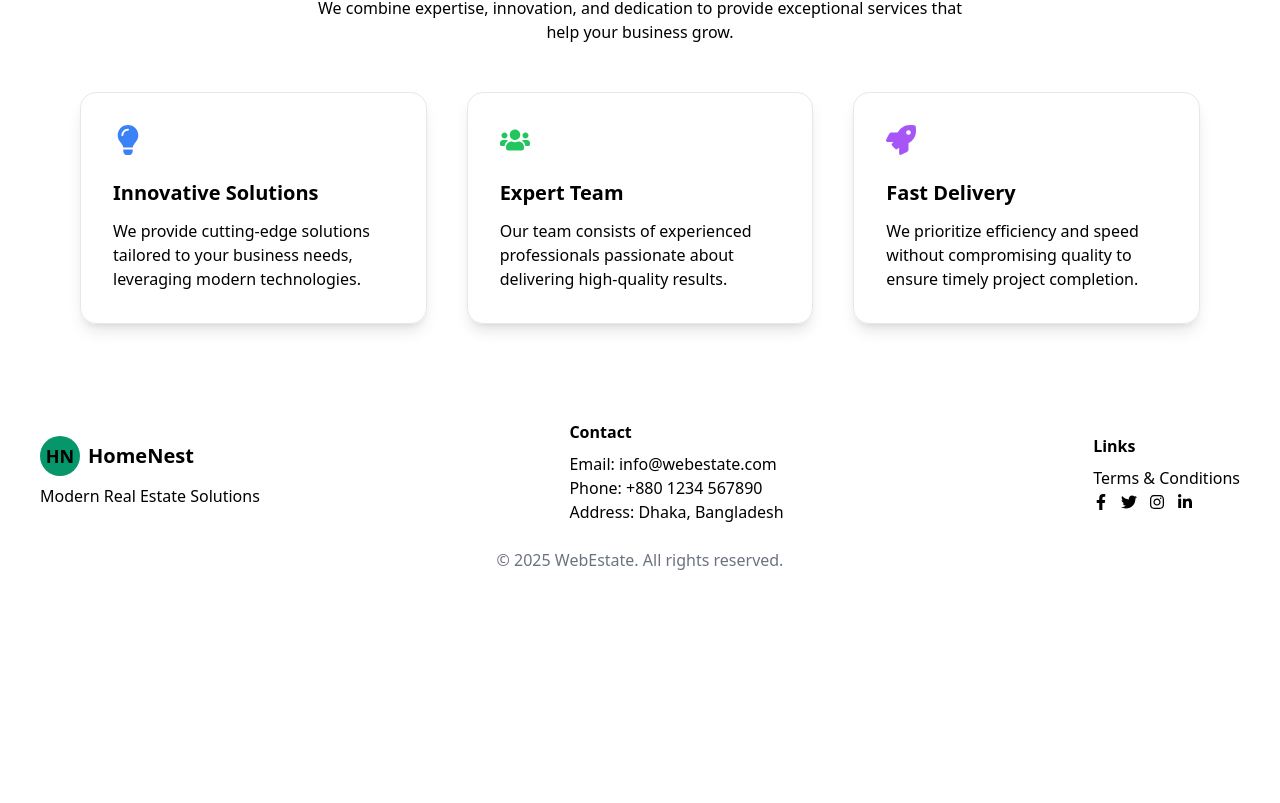
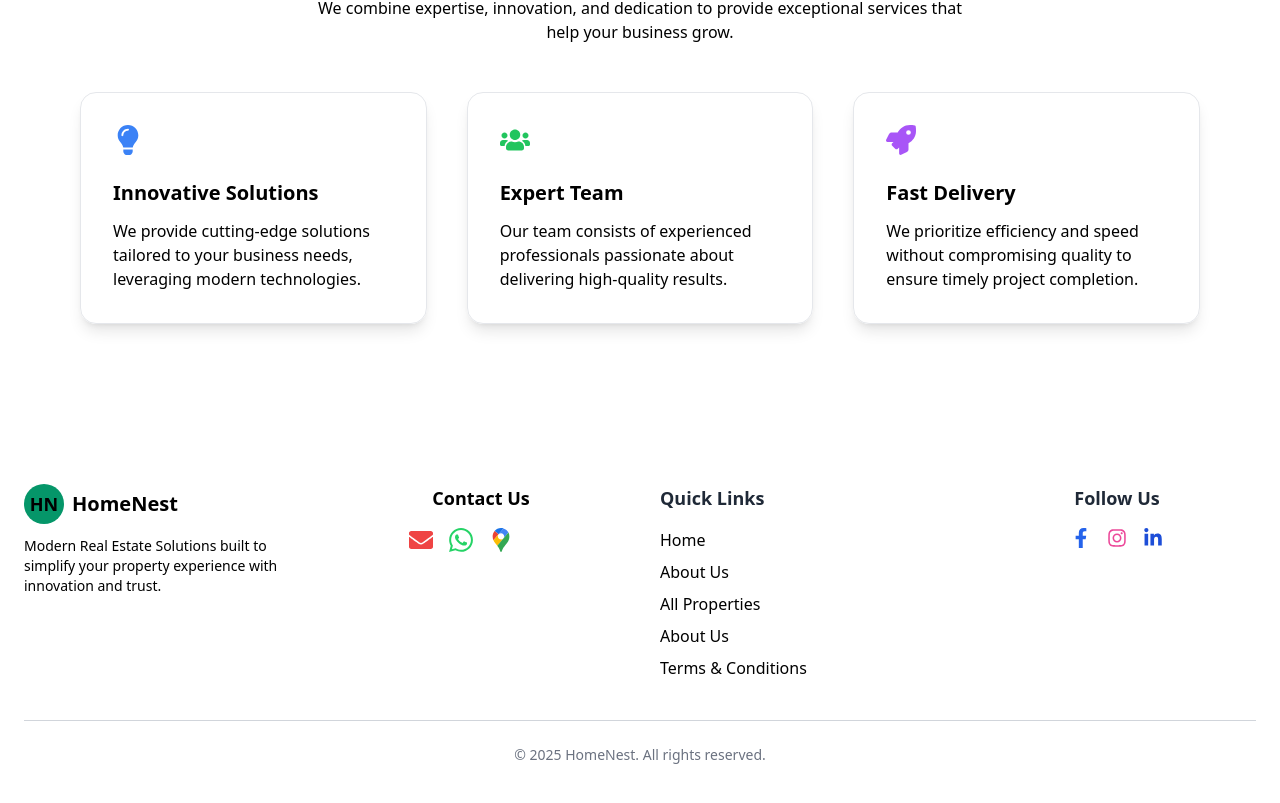
Before and after one commit to Raihan1018/HomeNest-client, a React (Vite) app: page / in a window 1280 px wide. Shown: the part 2796-3599 px from the top of the page. Before the commit the page ends 3384 px from the top, so only its background shows below. Built offline with nearby package versions, Linux system fonts and the light colour scheme; no server answers.

Commit message:
footer design done

```diff
--- /dev/null
+++ b/src/Icon/GitHub.jsx
@@ -0,0 +1,13 @@
+const GitHub = (props) => (
+  <svg {...props} viewBox="0 0 1024 1024" fill="none">
+    <path
+      fillRule="evenodd"
+      clipRule="evenodd"
+      d="M8 0C3.58 0 0 3.58 0 8C0 11.54 2.29 14.53 5.47 15.59C5.87 15.66 6.02 15.42 6.02 15.21C6.02 15.02 6.01 14.39 6.01 13.72C4 14.09 3.48 13.23 3.32 12.78C3.23 12.55 2.84 11.84 2.5 11.65C2.22 11.5 1.82 11.13 2.49 11.12C3.12 11.11 3.57 11.7 3.72 11.94C4.44 13.15 5.59 12.81 6.05 12.6C6.12 12.08 6.33 11.73 6.56 11.53C4.78 11.33 2.92 10.64 2.92 7.58C2.92 6.71 3.23 5.99 3.74 5.43C3.66 5.23 3.38 4.41 3.82 3.31C3.82 3.31 4.49 3.1 6.02 4.13C6.66 3.95 7.34 3.86 8.02 3.86C8.7 3.86 9.38 3.95 10.02 4.13C11.55 3.09 12.22 3.31 12.22 3.31C12.66 4.41 12.38 5.23 12.3 5.43C12.81 5.99 13.12 6.7 13.12 7.58C13.12 10.65 11.25 11.33 9.47 11.53C9.76 11.78 10.01 12.26 10.01 13.01C10.01 14.08 10 14.94 10 15.21C10 15.42 10.15 15.67 10.55 15.59C13.71 14.53 16 11.53 16 8C16 3.58 12.42 0 8 0Z"
+      transform="scale(64)"
+      fill="#ffff"
+    />
+  </svg>
+);
+
+export { GitHub };
--- /dev/null
+++ b/src/Icon/GoogleMap.jsx
@@ -0,0 +1,27 @@
+const GoogleMaps = (props) => (
+  <svg {...props} viewBox="0 0 92.3 132.3">
+    <path
+      fill="#1a73e8"
+      d="M60.2 2.2C55.8.8 51 0 46.1 0 32 0 19.3 6.4 10.8 16.5l21.8 18.3L60.2 2.2z"
+    />
+    <path
+      fill="#ea4335"
+      d="M10.8 16.5C4.1 24.5 0 34.9 0 46.1c0 8.7 1.7 15.7 4.6 22l28-33.3-21.8-18.3z"
+    />
+    <path
+      fill="#4285f4"
+      d="M46.2 28.5c9.8 0 17.7 7.9 17.7 17.7 0 4.3-1.6 8.3-4.2 11.4 0 0 13.9-16.6 27.5-32.7-5.6-10.8-15.3-19-27-22.7L32.6 34.8c3.3-3.8 8.1-6.3 13.6-6.3"
+    />
+    <path
+      fill="#fbbc04"
+      d="M46.2 63.8c-9.8 0-17.7-7.9-17.7-17.7 0-4.3 1.5-8.3 4.1-11.3l-28 33.3c4.8 10.6 12.8 19.2 21 29.9l34.1-40.5c-3.3 3.9-8.1 6.3-13.5 6.3"
+    />
+    <path
+      fill="#34a853"
+      d="M59.1 109.2c15.4-24.1 33.3-35 33.3-63 0-7.7-1.9-14.9-5.2-21.3L25.6 98c2.6 3.4 5.3 7.3 7.9 11.3 9.4 14.5 6.8 23.1 12.8 23.1s3.4-8.7 12.8-23.2"
+    />
+    <script />
+  </svg>
+);
+
+export { GoogleMaps };
--- /dev/null
+++ b/src/Icon/WhatsApp.jsx
@@ -0,0 +1,12 @@
+const WhatsApp = (props) => (
+  <svg {...props} fill="none" viewBox="0 0 360 362">
+    <path
+      fill="#25D366"
+      fillRule="evenodd"
+      d="M307.546 52.566C273.709 18.684 228.706.017 180.756 0 81.951 0 1.538 80.404 1.504 179.235c-.017 31.594 8.242 62.432 23.928 89.609L0 361.736l95.024-24.925c26.179 14.285 55.659 21.805 85.655 21.814h.077c98.788 0 179.21-80.413 179.244-179.244.017-47.898-18.608-92.926-52.454-126.807v-.008Zm-126.79 275.788h-.06c-26.73-.008-52.952-7.194-75.831-20.765l-5.44-3.231-56.391 14.791 15.05-54.981-3.542-5.638c-14.912-23.721-22.793-51.139-22.776-79.286.035-82.14 66.867-148.973 149.051-148.973 39.793.017 77.198 15.53 105.328 43.695 28.131 28.157 43.61 65.596 43.593 105.398-.035 82.149-66.867 148.982-148.982 148.982v.008Zm81.719-111.577c-4.478-2.243-26.497-13.073-30.606-14.568-4.108-1.496-7.09-2.243-10.073 2.243-2.982 4.487-11.568 14.577-14.181 17.559-2.613 2.991-5.226 3.361-9.704 1.117-4.477-2.243-18.908-6.97-36.02-22.226-13.313-11.878-22.304-26.54-24.916-31.027-2.613-4.486-.275-6.91 1.959-9.136 2.011-2.011 4.478-5.234 6.721-7.847 2.244-2.613 2.983-4.486 4.478-7.469 1.496-2.991.748-5.603-.369-7.847-1.118-2.243-10.073-24.289-13.812-33.253-3.636-8.732-7.331-7.546-10.073-7.692-2.613-.13-5.595-.155-8.586-.155-2.991 0-7.839 1.118-11.947 5.604-4.108 4.486-15.677 15.324-15.677 37.361s16.047 43.344 18.29 46.335c2.243 2.991 31.585 48.225 76.51 67.632 10.684 4.615 19.029 7.374 25.535 9.437 10.727 3.412 20.49 2.931 28.208 1.779 8.604-1.289 26.498-10.838 30.228-21.298 3.73-10.46 3.73-19.433 2.613-21.298-1.117-1.865-4.108-2.991-8.586-5.234l.008-.017Z"
+      clipRule="evenodd"
+    />
+  </svg>
+);
+
+export { WhatsApp };
--- a/src/components/Footer/Footer.jsx
+++ b/src/components/Footer/Footer.jsx
@@ -1,62 +1,145 @@
 import React from "react";
 import {
   FaFacebookF,
-  FaTwitter,
   FaInstagram,
   FaLinkedinIn,
+  FaEnvelope,
 } from "react-icons/fa";
 import { Link } from "react-router-dom";
 import Logo from "../Logo/Logo";
+import { WhatsApp } from "../../Icon/WhatsApp";
+import { GoogleMaps } from "../../Icon/GoogleMap";
+import { GitHub } from "../../Icon/GitHub";
 
 const Footer = () => {
   return (
-    <footer className=" p-4">
-      <div className="max-w-7xl mx-auto px-6 flex flex-col md:flex-row justify-between items-start md:items-center gap-6">
+    <footer className=" py-10 px-6 mt-10">
+      <div className="max-w-7xl mx-auto grid grid-cols-1 sm:grid-cols-2 md:grid-cols-4 gap-10">
         {/* Logo & Website Name */}
-        <div className="flex flex-col items-start">
+        <div>
           <Logo />
-          <p className="">Modern Real Estate Solutions</p>
+          <p className="mt-3 text-sm">
+            Modern Real Estate Solutions built to simplify your property
+            experience with innovation and trust.
+          </p>
         </div>
 
-        {/* Contact Details */}
-        <div>
-          <h4 className="font-semibold mb-2">Contact</h4>
-          <p>Email: info@webestate.com</p>
-          <p>Phone: +880 1234 567890</p>
-          <p>Address: Dhaka, Bangladesh</p>
+        {/* Contact Icons */}
+        <div className="text-center mx-auto">
+          <h4 className="font-semibold text-lg mb-4 ">Contact Us</h4>
+          <div className="flex items-center gap-4">
+            <Link
+              to="mailto:raihanuddinahmed10@gmail.com"
+              target="_blank"
+              rel="noopener noreferrer"
+              className="hover:scale-110 transition transform"
+            >
+              <FaEnvelope size={24} className="text-red-500" />
+            </Link>
+            <Link
+              to="https://wa.me/8801611642648"
+              target="_blank"
+              rel="noopener noreferrer"
+              className="hover:scale-110 transition transform"
+            >
+              <WhatsApp width={24} height={24} />
+            </Link>
+            <Link
+              to="https://www.google.com/maps/place/Gulshan+1,+Dhaka"
+              target="_blank"
+              rel="noopener noreferrer"
+              className="hover:scale-110 transition transform"
+            >
+              <GoogleMaps width={24} height={24} />
+            </Link>
+            <Link
+              to="https://github.com/Raihan1018"
+              target="_blank"
+              rel="noopener noreferrer"
+              className="hover:scale-110 transition transform"
+            >
+              <GitHub width={24} height={24} />
+            </Link>
+          </div>
         </div>
 
-        {/* Terms & Social Media Links */}
+        {/* Quick Links */}
         <div>
-          <h4 className="font-semibold mb-2">Links</h4>
-          <ul className="space-y-1">
+          <h4 className="font-semibold text-lg mb-4 text-gray-800 dark:text-gray-100">
+            Quick Links
+          </h4>
+          <ul className="space-y-2">
             <li>
-              <Link to="#" className="hover:text-emerald-600 transition">
-                Terms & Conditions
+              <Link to="/" className="hover:text-emerald-600 transition">
+                Home
               </Link>
             </li>
-            <li className="flex gap-3 mt-2">
-              <Link to="#" className="hover:text-emerald-600 transition">
-                <FaFacebookF />
+            <li>
+              <Link to="/about" className="hover:text-emerald-600 transition">
+                About Us
               </Link>
-              <Link to="#" className="hover:text-emerald-600 transition">
-                <FaTwitter />
+            </li>
+            <li>
+              <Link
+                to="/all-properties"
+                className="hover:text-emerald-600 transition"
+              >
+                All Properties
               </Link>
-              <Link to="#" className="hover:text-emerald-600 transition">
-                <FaInstagram />
+            </li>
+            <li>
+              <Link to="/about" className="hover:text-emerald-600 transition">
+                About Us
               </Link>
-              <Link to="#" className="hover:text-emerald-600 transition">
-                <FaLinkedinIn />
+            </li>
+            <li>
+              <Link to="/terms" className="hover:text-emerald-600 transition">
+                Terms & Conditions
               </Link>
             </li>
           </ul>
         </div>
+
+        {/* Social Media */}
+        <div className="text-center mx-auto">
+          <h4 className="font-semibold text-lg mb-4 text-gray-800 dark:text-gray-100">
+            Follow Us
+          </h4>
+          <div className="flex gap-4">
+            <Link
+              to="https://facebook.com"
+              target="_blank"
+              rel="noopener noreferrer"
+              className="text-blue-600 hover:scale-110 transition transform"
+            >
+              <FaFacebookF size={20} />
+            </Link>
+
+            <Link
+              to="https://instagram.com"
+              target="_blank"
+              href="https://instagram.com"
+              rel="noopener noreferrer"
+              className="text-pink-500 hover:scale-110 transition transform"
+            >
+              <FaInstagram size={20} />
+            </Link>
+            <Link
+              to="https://linkedin.com"
+              target="_blank"
+              rel="noopener noreferrer"
+              className="text-blue-700 hover:scale-110 transition transform"
+            >
+              <FaLinkedinIn size={20} />
+            </Link>
+          </div>
+        </div>
       </div>
 
-      {/* Copyright */}
-      <p className="text-center text-gray-500 dark:text-gray-400 mt-6">
-        &copy; {new Date().getFullYear()} WebEstate. All rights reserved.
-      </p>
+      {/* Divider */}
+      <div className="border-t border-gray-300 dark:border-gray-700 mt-10 pt-6 text-center text-sm text-gray-500 dark:text-gray-400">
+        &copy; {new Date().getFullYear()} HomeNest. All rights reserved.
+      </div>
     </footer>
   );
 };
--- /dev/null
+++ b/src/pages/TermsAndConditions/TermsAndConditions.jsx
@@ -0,0 +1,72 @@
+import React from "react";
+
+const TermsAndConditions = () => {
+  return (
+    <div className=" min-h-screen py-16 px-6 md:px-20">
+      <div className="max-w-4xl mx-auto  rounded-2xl shadow-lg p-10">
+        <h1 className="text-4xl font-bold  mb-6 text-center">
+          Terms & Conditions
+        </h1>
+        <p className=" mb-6">
+          Welcome to WebEstate! These Terms and Conditions outline the rules and
+          regulations for the use of our website and services. By accessing this
+          website, we assume you accept these terms in full. Do not continue to
+          use WebEstate if you do not accept all of the terms and conditions
+          stated on this page.
+        </p>
+
+        <h2 className="text-2xl font-semibold  mt-6 mb-3">
+          1. Intellectual Property
+        </h2>
+        <p className=" mb-4">
+          Unless otherwise stated, WebEstate and/or its licensors own the
+          intellectual property rights for all material on this website. All
+          intellectual property rights are reserved. You may view and/or print
+          pages from the website for your own personal use, subject to
+          restrictions set in these terms.
+        </p>
+
+        <h2 className="text-2xl font-semibold  mt-6 mb-3">2. User Conduct</h2>
+        <p className=" mb-4">
+          You agree not to use this website in any way that may cause damage to
+          the website, impair its availability, or interfere with others’ use.
+          You must not misuse the website by knowingly introducing viruses,
+          trojans, worms, or other harmful material.
+        </p>
+
+        <h2 className="text-2xl font-semibold  mt-6 mb-3">
+          3. Limitation of Liability
+        </h2>
+        <p className=" mb-4">
+          WebEstate will not be held liable for any damages arising from the use
+          of this website, including but not limited to indirect, incidental, or
+          consequential damages.
+        </p>
+
+        <h2 className="text-2xl font-semibold  mt-6 mb-3">
+          4. Changes to Terms
+        </h2>
+        <p className=" mb-4">
+          We reserve the right to amend these terms and conditions at any time.
+          Updated terms will be posted on this page and are effective
+          immediately. It is your responsibility to review these terms
+          regularly.
+        </p>
+
+        <h2 className="text-2xl font-semibold  mt-6 mb-3">5. Governing Law</h2>
+        <p className=" mb-4">
+          These terms are governed by and construed in accordance with the laws
+          of Bangladesh, and you irrevocably submit to the exclusive
+          jurisdiction of the courts in that State or location.
+        </p>
+
+        <p className=" mt-10 text-center">
+          By using our website, you acknowledge that you have read, understood,
+          and agree to these Terms & Conditions.
+        </p>
+      </div>
+    </div>
+  );
+};
+
+export default TermsAndConditions;
--- a/src/routes/Routes.jsx
+++ b/src/routes/Routes.jsx
@@ -12,6 +12,7 @@ import PrivateRoute from "./PrivateRoute/PrivateRoute";
 import AddProperties from "../pages/PrivatePages/AddProperties/AddProperties";
 import MyProperties from "../pages/PrivatePages/MyProperties/MyProperties";
 import PropertyDetails from "../pages/PrivatePages/PropertyDetails/PropertyDetails";
+import TermsAndConditions from "../pages/TermsAndConditions/TermsAndConditions";
 
 export const router = createBrowserRouter([
   {
@@ -25,6 +26,10 @@ export const router = createBrowserRouter([
       { path: "contact", element: <Contact /> },
       { path: "login", element: <Login /> },
       { path: "signup", element: <SignUp /> },
+      {
+        path: "terms",
+        element: <TermsAndConditions />,
+      },
       {
         path: "profile",
         element: (
```
